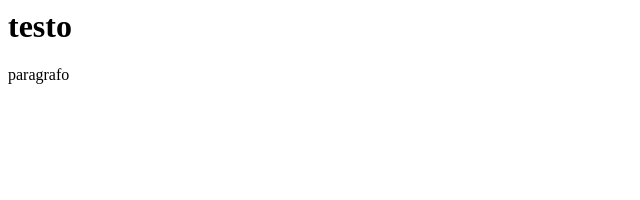
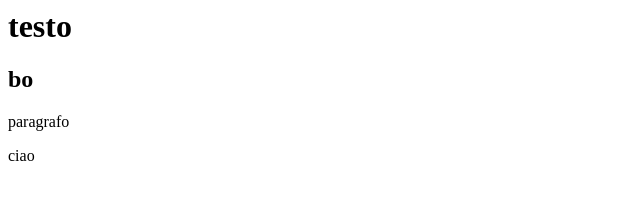
Before and after one commit to rachelecoppola/pagina-personale, a plain HTML site: page index.html in a window 1280 px wide. Shown: the whole page, without its empty margins (0-640 px from the left). Drawn offline with Linux system fonts and the light colour scheme.

Commit message:
aggiunta paragrafo "ciao"

```diff
--- a/index.html
+++ b/index.html
@@ -1,2 +1,4 @@
 <h1> testo </h1>
+<h2> bo </h2>
 <p> paragrafo </p>
+<p> ciao </p>
```
